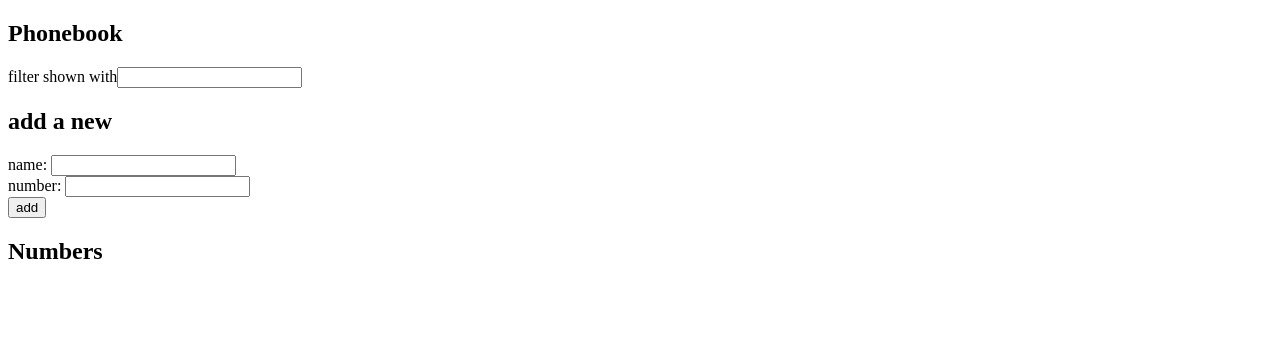
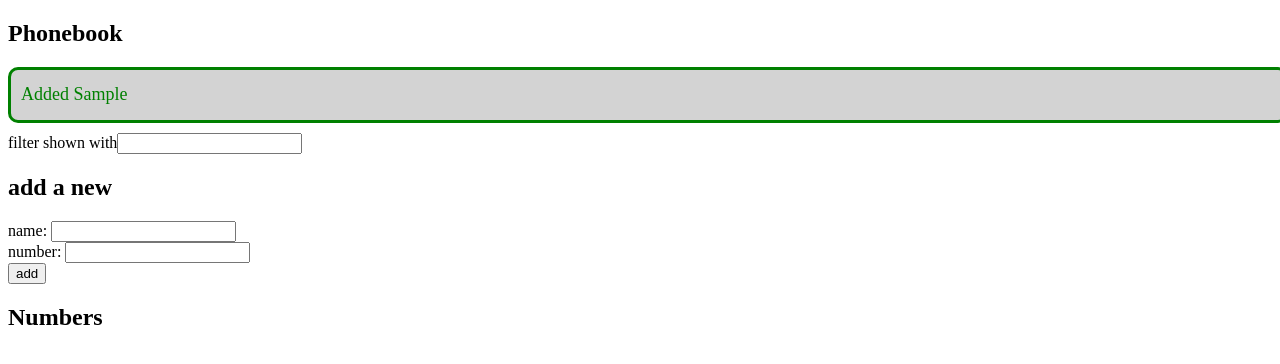
Before and after one commit to KamiKruse/fullStack-part-2, a React (Vite) app in the folder phonebook/: page / in a window 1280 px wide. Both pictures are taken after typing "Sample", "Sample" into the empty fields and a click on the button "add". Shown: the top 364 px of the page. Built offline with nearby package versions, Linux system fonts and the light colour scheme; no server answers.

Commit message:
Fixed some bugs relating to notification display where controlled input was changing the notification text while active and fixed a filtering logic bug

```diff
--- a/phonebook/src/App.jsx
+++ b/phonebook/src/App.jsx
@@ -13,23 +13,22 @@ const App = () => {
   const [isSuccess, setIsSuccess] = useState(false);
   const [isPhoneUpdated, setIsPhoneUpdated] = useState(false);
   const [errorState, setErrorState] = useState(false);
+  const [notifiedName, setNotifiedName] = useState("");
 
   useEffect(() => {
     networkCalls.getReq().then((initialData) => setPersons(initialData));
   }, []);
   useEffect(() => {
-    if (errorState) {
-      setIsSuccess(false);
-      setIsPhoneUpdated(false);
+    if (errorState || isSuccess || isPhoneUpdated) {
+      const timer = setTimeout(() => {
+        setIsSuccess(false);
+        setIsPhoneUpdated(false);
+        setErrorState(false);
+      }, 6000);
+
+      return () => clearTimeout(timer);
     }
-    setTimeout(() => {
-      setIsSuccess(false);
-      setIsPhoneUpdated(false);
-      setErrorState(false);
-    }, 6000);
-
-    // eslint-disable-next-line react-hooks/exhaustive-deps
-  }, [persons]);
+  }, [isSuccess, isPhoneUpdated, errorState]);
 
   const handleClick = (e) => {
     e.preventDefault();
@@ -72,12 +71,9 @@ const App = () => {
         name: newName,
         number: newPhone,
       };
-      networkCalls
-        .postReq(obj)
-        .then((updatedData) =>
-          setPersons( updatedData)
-        );
-
+      const addedName = newName;
+      networkCalls.postReq(obj).then((updatedData) => setPersons(updatedData));
+      setNotifiedName(addedName);
       setNewName("");
       setNewPhone("");
       setIsSuccess((prev) => !prev);
@@ -97,7 +93,7 @@ const App = () => {
   };
 
   const handleDelete = (id) => {
-    console.log(id)
+    console.log(id);
     if (
       window.confirm(`Are you sure you want to delete the entry with ID ${id}?`)
     ) {
@@ -118,13 +114,12 @@ const App = () => {
       console.log(`Deletion cancelled for ID: ${id}`);
     }
   };
-  console.log("after:",persons);
   return (
     <div>
       <h2>Phonebook</h2>
       <Notification
         isSuccess={isSuccess}
-        newName={newName}
+        notifiedName={notifiedName}
         isPhoneUpdated={isPhoneUpdated}
         newPhone={newPhone}
         errorState={errorState}
--- a/phonebook/src/Display.jsx
+++ b/phonebook/src/Display.jsx
@@ -1,7 +1,11 @@
 import List from "./List.jsx";
 const Display = (props) => {
-  return props.persons.map((person) => {
+  const filtered = props.persons.map((person) => {
+    const filteredName =
+      props.filter.length !== 0 &&
+      person.name.toLowerCase().includes(props.filter.toLowerCase());
     return (
+      filteredName && (
         <List
           id={person.id}
           key={person.id}
@@ -9,26 +13,19 @@ const Display = (props) => {
           number={person.number}
           handleDelete={props.handleDelete}
         />
+      )
     );
   });
-  // return props.persons.map((person) =>
-  //   (props.filter && person.name.toLowerCase().includes(props.filter.toLowerCase())) ? (
-  //     <List
-  //       id={person.id}
-  //       key={person.id}
-  //       name={person.name}
-  //       number={person.number}
-  //       handleDelete={props.handleDelete}
-  //     />
-  //   ) : (
-  //     <List
-  //       id={person.id}
-  //       key={person.id}
-  //       name={person.name}
-  //       number={person.number}
-  //       handleDelete={props.handleDelete}
-  //     />
-  //   )
-  // );
+  return props.filter.length !== 0
+    ? filtered
+    : props.persons.map((person) => (
+        <List
+          id={person.id}
+          key={person.id}
+          name={person.name}
+          number={person.number}
+          handleDelete={props.handleDelete}
+        />
+      ));
 };
 export default Display;
--- a/phonebook/src/Notification.jsx
+++ b/phonebook/src/Notification.jsx
@@ -1,15 +1,16 @@
 const Notification = (props) => {
+  console.log(props.notifiedName);
   return (
     <>
       {props.isSuccess ? (
-        <div className="success">Added {props.newName}</div>
+        <div className="success">Added {props.notifiedName}</div>
       ) : props.isPhoneUpdated ? (
         <div className="success">
-          Updated {props.newName}'s number to {props.newPhone}
+          Updated {props.notifiedName}'s number to {props.newPhone}
         </div>
       ) : props.errorState ? (
         <div className="error">
-          Information of {props.newName} has already been removed from the
+          Information of {props.notifiedName} has already been removed from the
           server
         </div>
       ) : null}
```
Lines whose indentation alone changed are shown as unchanged.
